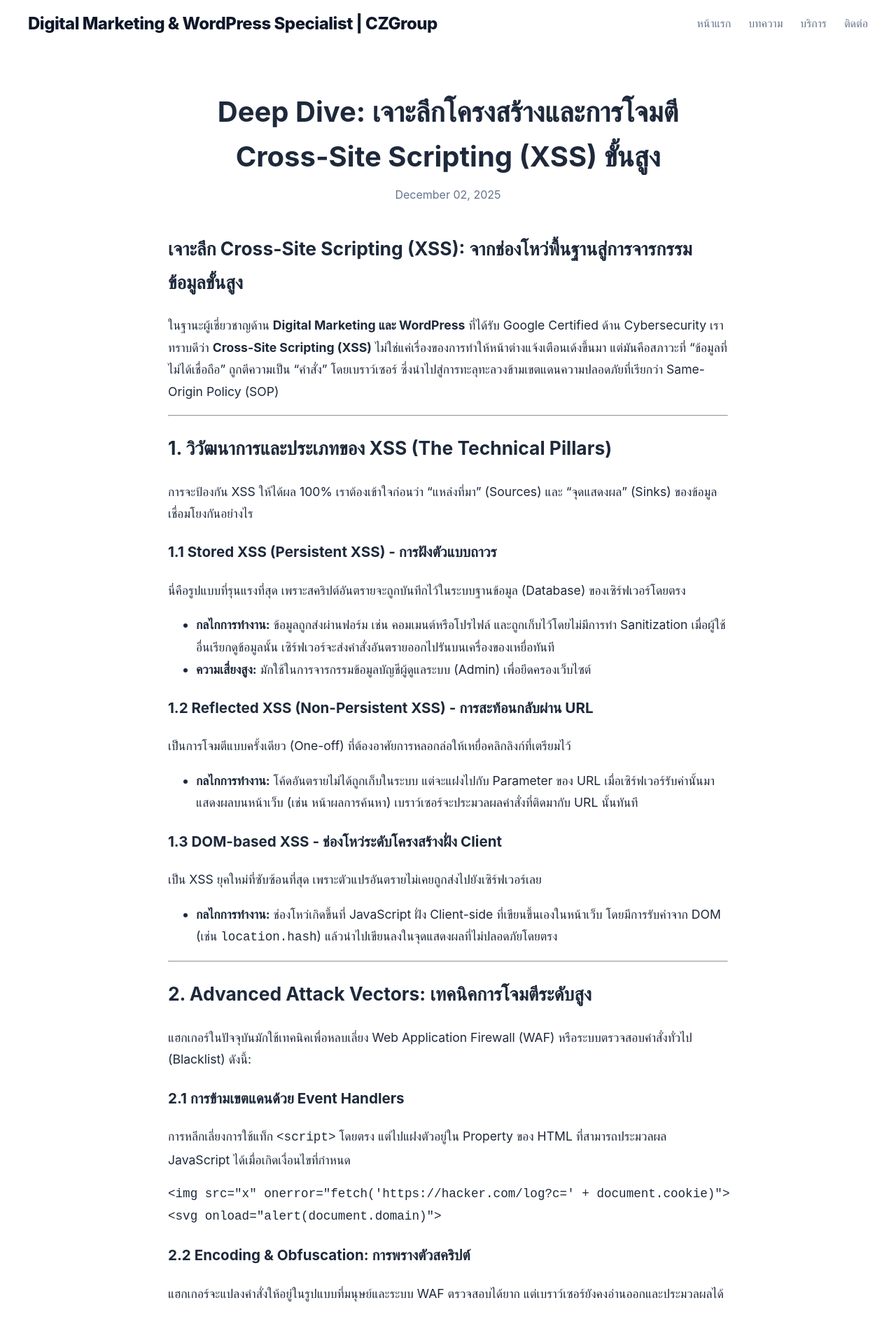
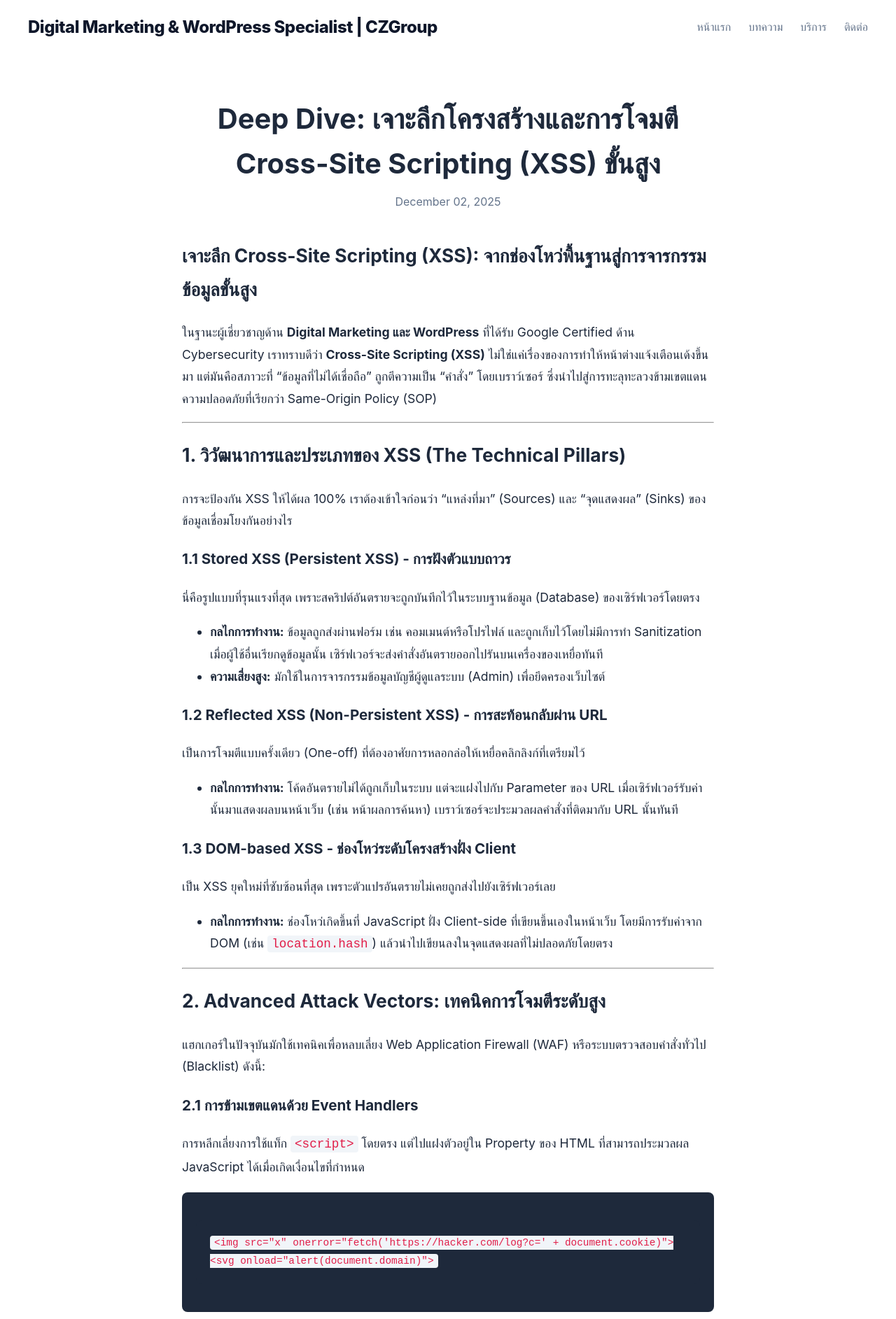
Before and after one commit to Yuukub/yuukub.github.io, a Jekyll site: the page built from _posts/2025-12-23-xss-deep-dive.md, in a window 1280 px wide. Shown: the top 1885 px of the page at 70% size. Built offline with Jekyll 4.4.1, drawn with Linux system fonts in a browser that asks for light colours.

Commit message:
Update main.css

```diff
--- a/assets/main.css
+++ b/assets/main.css
@@ -1,15 +1,20 @@
+---
+# ต้องมี Dash 3 เส้นนี้เพื่อให้ Jekyll ประมวลผลไฟล์ CSS
+---
+
 /* ==========================================================================
-   Global Styles
+   Global Styles & Variables
    ========================================================================== */
 
 :root {
-  --primary-color: #3b82f6;      /* สีน้ำเงินหลัก (Agency Blue) */
+  --primary-color: #3b82f6;      /* Agency Blue */
   --primary-dark: #2563eb;
-  --dark-bg: #0f172a;           /* สีน้ำเงินเข้มขรึม */
+  --dark-bg: #0f172a;           /* Dark Navy */
   --light-bg: #f8fafc;
   --text-main: #1e293b;
   --text-muted: #64748b;
   --border-color: #e2e8f0;
+  --code-bg: #1e293b;           /* สีพื้นหลังสำหรับ Code Block */
 }
 
 body {
@@ -21,39 +26,24 @@
   background-color: #ffffff;
 }
 
+/* หัวใจสำคัญของการจัดกึ่งกลางหน้าจอ */
 .container-full {
   width: 100%;
   max-width: 1200px;
   margin: 0 auto;
   padding: 0 20px;
+  box-sizing: border-box;
 }
 
 /* ==========================================================================
-   Navbar
+   Navbar (จัดวางซ้าย-ขวา)
    ========================================================================== */
 
-/* การจัดวาง Navbar ซ้าย-ขวา */
 .nav-wrapper {
   display: flex;
-  justify-content: space-between;
+  justify-content: space-between; /* โลโก้ซ้าย เมนูขวา */
   align-items: center;
-  padding: 15px 0;
-}
-
-/* สไตล์สำหรับโลโก้รูปภาพ */
-.logo-img {
-  height: 50px;
-  width: auto;
-  display: block;
-}
-
-/* สไตล์สำหรับชื่อเว็บไซต์แบบข้อความ */
-.logo-text {
-  font-weight: 800;
-  font-size: 1.5rem;
-  color: var(--dark-bg);
-  letter-spacing: -0.5px;
-  text-decoration: none;
+  padding: 20px 0;
 }
 
 .site-logo {
@@ -65,10 +55,22 @@
   opacity: 0.8;
 }
 
-/* สไตล์เมนูฝั่งขวา */
+.logo-text {
+  font-weight: 800;
+  font-size: 1.5rem;
+  color: var(--dark-bg);
+  letter-spacing: -0.5px;
+}
+
+.logo-img {
+  height: 50px;
+  width: auto;
+  display: block;
+}
+
 .nav-links {
-  list-style: none;
-  display: flex;
+  list-style: none; /* เอาจุดไข่ปลาออก */
+  display: flex;    /* เรียงเป็นแนวนอน */
   gap: 25px;
   margin: 0;
   padding: 0;
@@ -95,7 +97,7 @@
   color: white;
   text-align: center;
   border-radius: 20px;
-  margin: 20px 20px 60px 20px; /* เว้นระยะจากขอบจอเล็กน้อย */
+  margin: 20px 0 60px 0;
 }
 
 .hero h1 {
@@ -128,7 +130,7 @@
 }
 
 /* ==========================================================================
-   Services Section
+   Services Section (Grid)
    ========================================================================== */
 
 .services {
@@ -144,7 +146,7 @@
   border-radius: 15px;
   text-align: center;
   border: 1px solid var(--border-color);
-  transition: all 0.3s ease;
+  transition: 0.3s;
 }
 
 .service-item:hover {
@@ -157,11 +159,6 @@
   font-size: 2.5rem;
   display: block;
   margin-bottom: 20px;
-}
-
-.service-item h3 {
-  margin-bottom: 15px;
-  font-size: 1.4rem;
 }
 
 /* ==========================================================================
@@ -190,10 +187,11 @@
   border-radius: 12px;
   overflow: hidden;
   box-shadow: 0 4px 15px rgba(0,0,0,0.08);
-  transition: all 0.3s ease;
+  transition: 0.3s;
   display: flex;
   flex-direction: column;
   border: 1px solid #eee;
+  text-decoration: none;
 }
 
 .post-card:hover {
@@ -225,52 +223,40 @@
   margin: 0 0 15px 0;
   font-size: 1.25rem;
   line-height: 1.4;
-}
-
-.post-title a {
   color: var(--dark-bg);
-  text-decoration: none;
-  font-weight: bold;
-}
-
-.post-title a:hover {
-  color: var(--primary-color);
 }
 
 .post-excerpt {
   font-size: 0.95rem;
   color: #555;
   margin-bottom: 20px;
-  line-height: 1.6;
-}
-
-.read-more-btn {
-  margin-top: auto;
-  font-weight: bold;
-  color: var(--primary-color);
-  text-decoration: none;
-  font-size: 0.9rem;
-}
-
-.read-more-btn:hover {
-  text-decoration: underline;
-}
-
-/* กรณีไม่มีรูป ให้เพิ่มแถบสีด้านบน */
-.post-card:not(:has(.post-thumbnail)) {
-  border-top: 5px solid var(--primary-color);
 }
 
 /* ==========================================================================
-   Site Footer
+   Code Highlight (สำหรับบทความ Cybersecurity)
    ========================================================================== */
-.footer-container {
-  display: grid;
-  grid-template-columns: 2fr 1fr 1.5fr;
-  gap: 50px;
-  max-width: 1200px; /* เพิ่มเพื่อให้ Footer ไม่กว้างจนหลุดสายตา */
-  margin: 0 auto;    /* เพิ่มเพื่อให้ Footer อยู่กึ่งกลางหน้าจอเสมอ */
+
+pre, .highlight {
+  background-color: var(--code-bg);
+  color: #e2e8f0;
+  padding: 20px;
+  border-radius: 8px;
+  overflow-x: auto;
+  font-family: 'Courier New', Courier, monospace;
+  font-size: 0.9rem;
+  margin: 20px 0;
 }
+
+code {
+  background: #f1f5f9;
+  padding: 2px 6px;
+  border-radius: 4px;
+  color: #e11d48;
+}
+
+/* ==========================================================================
+   Site Footer (Centered 3-Columns)
+   ========================================================================== */
 
 .site-footer {
   background-color: var(--dark-bg);
@@ -283,6 +269,9 @@
   display: grid;
   grid-template-columns: 2fr 1fr 1.5fr;
   gap: 50px;
+  max-width: 1200px;
+  margin: 0 auto;
+  padding: 0 20px;
 }
 
 .footer-title {
@@ -295,7 +284,6 @@
 .footer-bio {
   line-height: 1.7;
   font-size: 0.95rem;
-  margin-bottom: 25px;
 }
 
 .footer-links {
@@ -304,9 +292,7 @@
   margin: 0;
 }
 
-.footer-links li {
-  margin-bottom: 12px;
-}
+.footer-links li { margin-bottom: 12px; }
 
 .footer-links a {
   color: #94a3b8;
@@ -322,7 +308,7 @@
 .social-links {
   display: flex;
   gap: 12px;
-  flex-wrap: wrap;
+  margin-bottom: 20px;
 }
 
 .social-links a {
@@ -332,7 +318,7 @@
   border-radius: 6px;
   font-size: 0.85rem;
   text-decoration: none;
-  transition: all 0.3s ease;
+  transition: 0.3s;
 }
 
 .social-links a:hover {
@@ -347,38 +333,19 @@
   padding-top: 20px;
 }
 
-.company-name {
-  font-size: 0.85rem;
-  opacity: 0.6;
-  margin-top: 30px;
-}
-
 /* ==========================================================================
    Responsive Design
    ========================================================================== */
 
 @media (max-width: 992px) {
-  .footer-container {
-    grid-template-columns: 1fr 1fr;
-  }
+  .footer-container { grid-template-columns: 1fr 1fr; }
 }
 
 @media (max-width: 768px) {
-  .hero {
-    margin: 10px;
-    padding: 50px 20px;
-  }
-  .hero h1 {
-    font-size: 2rem;
-  }
+  .hero h1 { font-size: 2rem; }
   .footer-container {
     grid-template-columns: 1fr;
     text-align: center;
   }
-  .social-links {
-    justify-content: center;
-  }
-  .footer-links a:hover {
-    padding-left: 0;
-  }
+  .social-links { justify-content: center; }
 }
```
